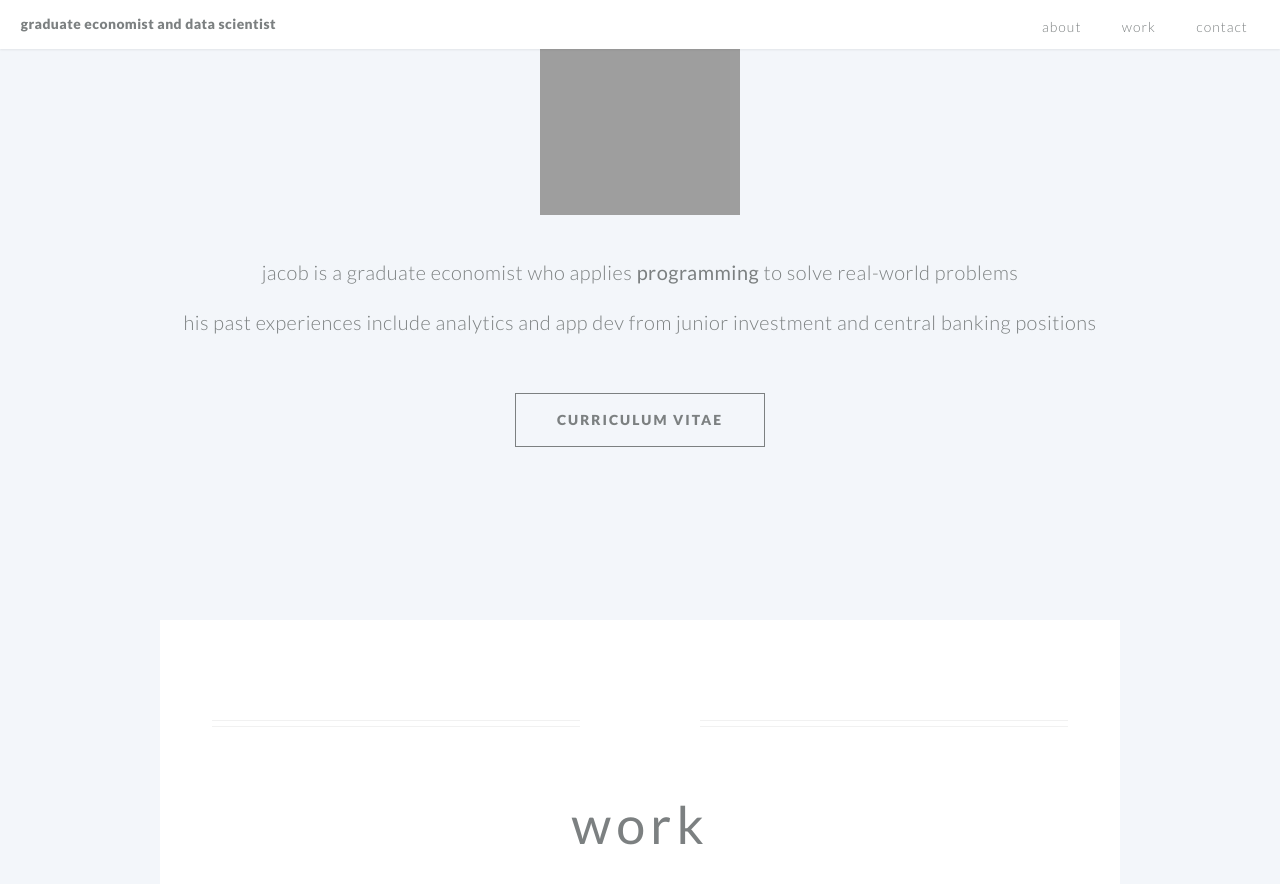
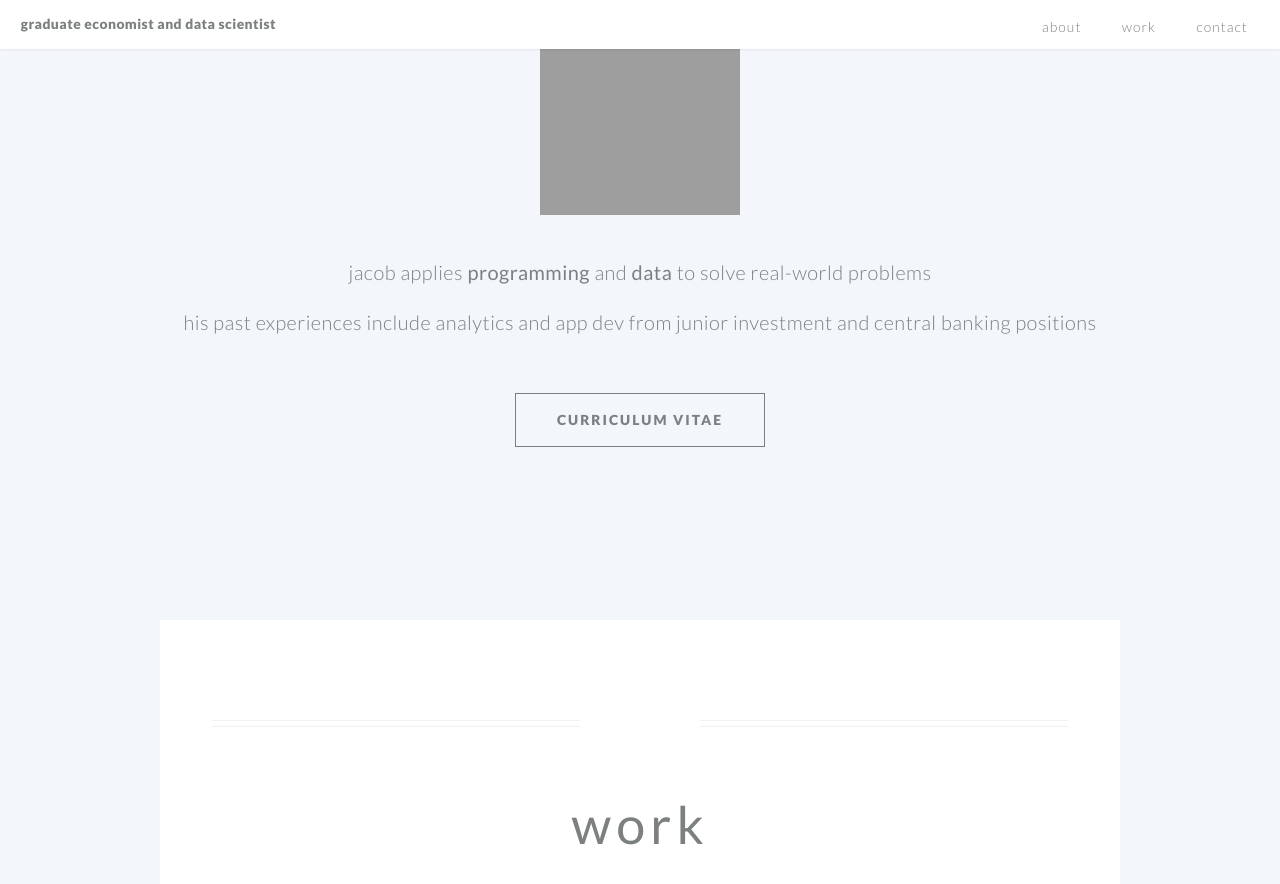
Before and after one commit to jacob-hein/jacobhein.com, a Jekyll site: the page built from index.md, in a window 1280 px wide and 900 px high, scrolled down 854 px. Shown: the top 884 px of the window. Built offline with Jekyll 4.4.1, drawn with Linux system fonts in a browser that asks for light colours; grey boxes are pictures that could not be loaded.

Commit message:
Update index.md

```diff
--- a/index.md
+++ b/index.md
@@ -42,6 +42,6 @@ cta_button_label: email # the label on the button
 
 ---
 [//]: # (write a bit about yourself here his past experiences include data analysis and software development with R, Python and SQL from junior investment and central banking positions.)
-### jacob is a graduate economist who applies **programming** to solve real-world problems
+### jacob applies **programming** and **data** to solve real-world problems
 
 ### his past experiences include analytics and app dev from junior investment and central banking positions
```
